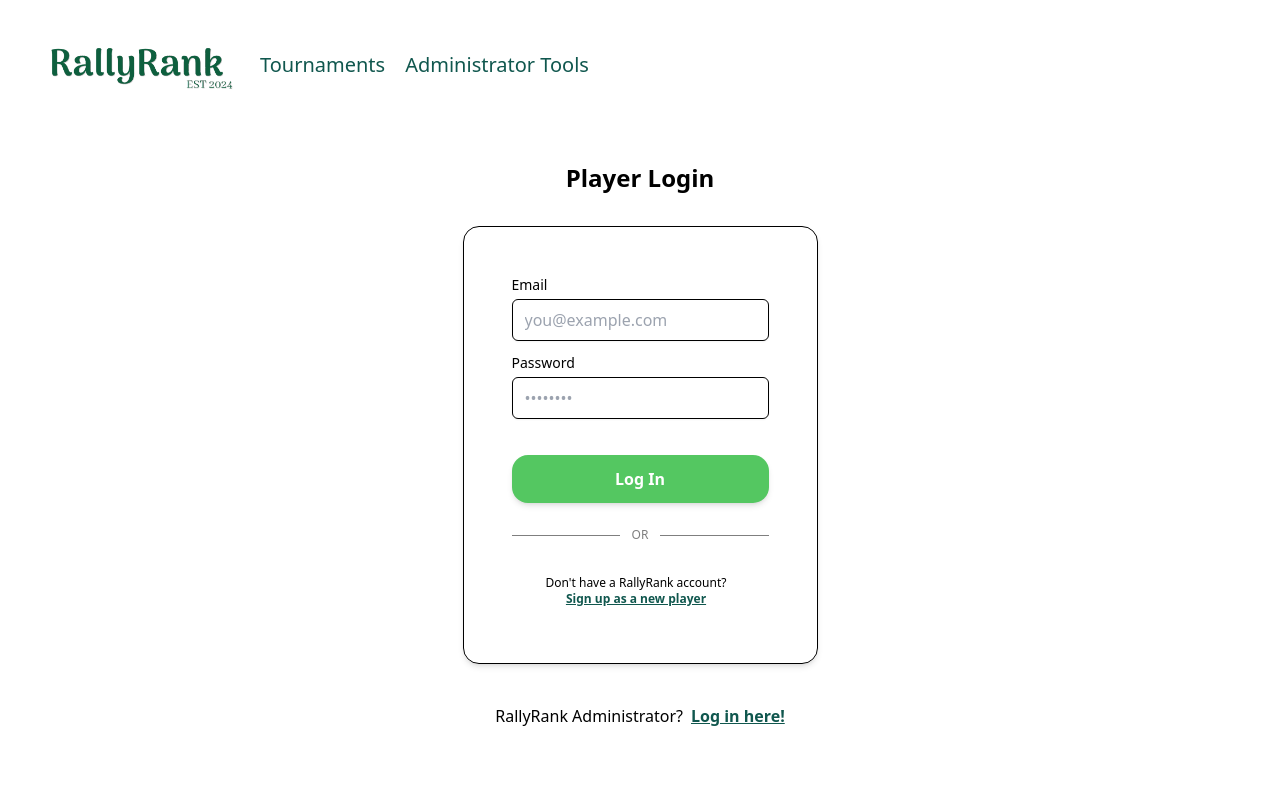
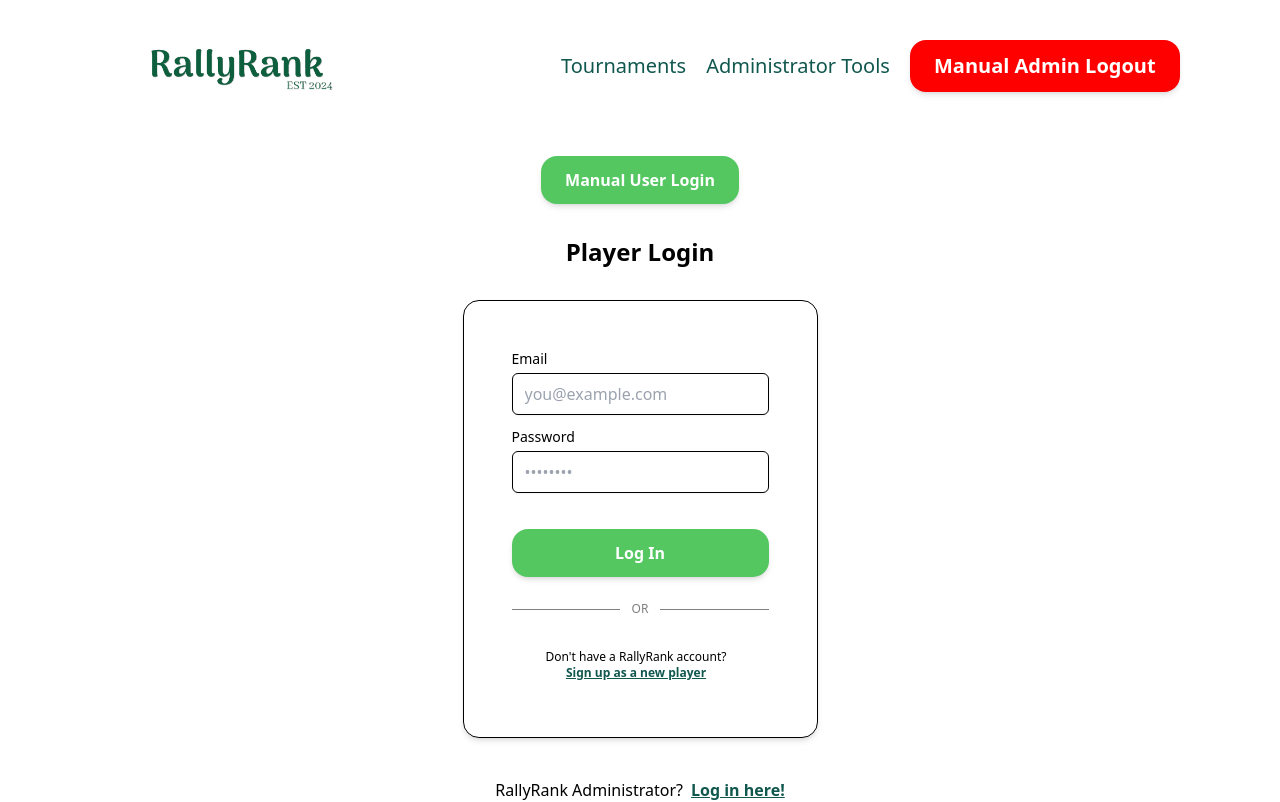
Before and after one commit to zylooooo/CS203, a React (Vite) app in the folder rally-rank-app/: page /user-login in a window 1280 px wide. Built offline with nearby package versions, Linux system fonts and the light colour scheme; sample sign-in values are in the browser's storage; the HTML template or start-up script is replaced by a standard one.

Commit message:
User and admin states now changes after login and logout. Added manual user login / manual user logout / manual admin login / manual admin logout buttons to test for change in states

```diff
--- a/rally-rank-app/src/administrator/AdministratorLogin.jsx
+++ b/rally-rank-app/src/administrator/AdministratorLogin.jsx
@@ -37,6 +37,17 @@ function AdministratorLogin() {
 
     return (
         <>
+        {/* TESTING CODE REMOVE LATER */}
+        <button
+    type="button"
+    className="button mt-6 font-bold hover:shadow-inner"
+    onClick={() => {
+        loginAdmin({ name: "Test Admin", role: "admin" });
+        navigate("/administrator-tools");
+    }}
+>
+    Manual Admin Login
+</button>
             <h1 className="m-8 font-bold text-2xl bg-special-blue">
                 Administrator Login
             </h1>
--- a/rally-rank-app/src/components/navigation-bars/AdministratorNavBar.jsx
+++ b/rally-rank-app/src/components/navigation-bars/AdministratorNavBar.jsx
@@ -1,30 +1,48 @@
-import { NavLink } from "react-router-dom";
+import { NavLink, useNavigate } from "react-router-dom";
+import { useAuth } from "../../authentication/AuthContext";
 
 function AdministratorNavBar() {
+    const { isAdminLoggedIn, logoutAdmin } = useAuth();
+    const navigate = useNavigate();
+
+    const handleLogout = () => {
+        logoutAdmin();
+        navigate("/administrator-login");
+    };
+
     return (
-        <nav className = "flex items-center py-10 pl-10 gap-5">
-
-            <img src = "src/assets/Rally-Rank-Logo.svg" alt = "RallyRank Logo"/>
-
-            <div className = "flex text-xl gap-5">
-
+        <nav className="flex justify-around items-center py-10 pl-10 gap-5">
+            <img src="src/assets/Rally-Rank-Logo.svg" alt="RallyRank Logo" />
+            <div className="flex items-center text-xl gap-5">
                 {/* TOURNAMENTS */}
                 <NavLink
-                    to = "/administrator-tournaments"
-                        activeClassName = "active"
-                        className = {"text-secondary-color-dark-green hover:text-primary-color-green"}
+                    to="/administrator-tournaments"
+                    activeClassName="active"
+                    className="text-secondary-color-dark-green hover:text-primary-color-green"
                 >
                     Tournaments
                 </NavLink>
 
                 {/* ADMINISTRATOR TOOLS */}
                 <NavLink
-                    to = "/administrator-tools"
-                    activeClassName = "active"
-                    className = {"text-secondary-color-dark-green hover:text-primary-color-green"}
+                    to="/administrator-tools"
+                    activeClassName="active"
+                    className="text-secondary-color-dark-green hover:text-primary-color-green"
                 >
                     Administrator Tools
                 </NavLink>
+
+                {/* Manual Admin Logout */}
+
+                {isAdminLoggedIn ? (
+                    <button
+                        type="button"
+                    className="button bg-red-color font-bold hover:shadow-inner"
+                    onClick={handleLogout}
+                >
+                    Manual Admin Logout
+                </button>
+                ) : ""}
             </div>
         </nav>
     );
--- a/rally-rank-app/src/components/navigation-bars/UserNavBar.jsx
+++ b/rally-rank-app/src/components/navigation-bars/UserNavBar.jsx
@@ -1,10 +1,19 @@
-import { NavLink } from "react-router-dom";
+import { NavLink, useNavigate } from "react-router-dom";
+import { useAuth } from "../../authentication/AuthContext";
 
 function UserNavBar() {
+    const {isUserLoggedIn, logoutUser} = useAuth();
+    const navigate = useNavigate();
+
+    const handleLogout = () => {
+        logoutUser();
+        navigate("/user-login");
+    };
+
     return (
-        <nav className="flex items-center py-10 pl-10 gap-5">
+        <nav className="flex justify-around py-10 pl-10 gap-5">
             <img src="src/assets/Rally-Rank-Logo.svg" alt="RallyRank Logo" />
-            <div className="flex text-xl gap-5">
+            <div className="flex items-center text-xl gap-5">
                 <NavLink
                     to="/home"
                     activeClassName="active"
@@ -34,6 +43,13 @@ function UserNavBar() {
                 >
                     Your Profile
                 </NavLink>
+                <button
+                    type="button"
+                    className="button bg-red-color font-bold hover:shadow-inner"
+                    onClick={handleLogout}
+                >
+                    Manual User Logout
+                </button>
             </div>
         </nav>
     );
--- a/rally-rank-app/src/user/UserLogin.jsx
+++ b/rally-rank-app/src/user/UserLogin.jsx
@@ -37,6 +37,17 @@ function UserLogin() {
 
     return (
         <>
+            {/* TESTING CODE REMOVE LATER */}
+        <button
+    type="button"
+    className="button mt-6 font-bold hover:shadow-inner"
+    onClick={() => {
+        loginUser({ name: "Test User", role: "user" });
+        navigate("/home");
+    }}
+>
+    Manual User Login
+</button>
             <h1 className="m-8 font-bold text-2xl bg-special-blue">
                 Player Login
             </h1>
--- a/rally-rank-app/tailwind.config.js
+++ b/rally-rank-app/tailwind.config.js
@@ -9,6 +9,7 @@ export default {
             "secondary-color-dark-green": "#10574E",
             "secondary-color-light-gray": "#525252",
             "secondary-color-light-green": "#CDF731",
+            "red-color": "#FF0000",
         },
     },
     plugins: [],
```
